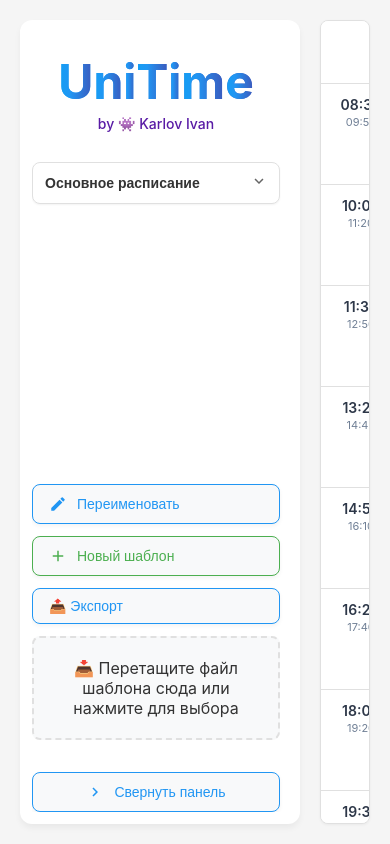
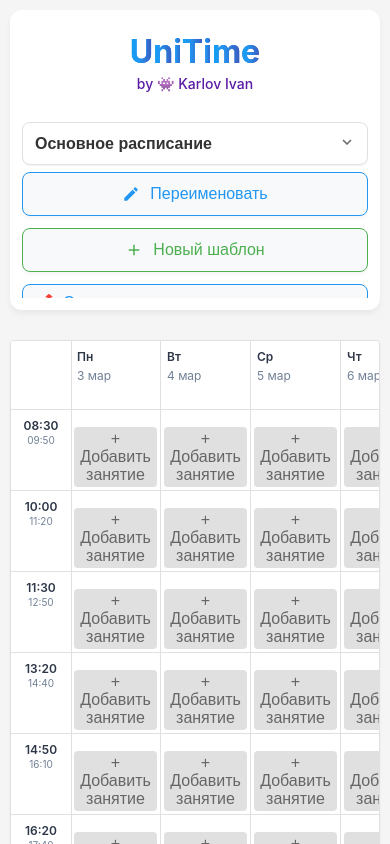
Before and after one commit to DaEtoJostka/unitime, a React (Vite) app: page / in a window 390 px wide. Built offline with nearby package versions, Linux system fonts and the light colour scheme.

Commit message:
Enhance responsive design across components for mobile devices, including adjustments to padding, font sizes, and layout in App, CourseBlock, CourseForm, Timetable, and global styles. Introduce a useMediaQuery hook for better media query handling.

```diff
--- a/src/App.tsx
+++ b/src/App.tsx
@@ -9,12 +9,19 @@ import { v4 as uuidv4 } from 'uuid';
 import { MdEdit, MdAdd, MdDelete, MdChevronLeft, MdChevronRight } from 'react-icons/md';
 import { SelectNative } from './components/ui/select-native';
 
-const AppContainer = styled.div`
+const AppContainer = styled.div<{ isSidebarCollapsed?: boolean }>`
   max-width: 100%;
   margin: 0;
   padding: 20px;
   display: flex;
   gap: 20px;
+
+  @media (max-width: 768px) {
+    flex-direction: column;
+    padding: 10px;
+    gap: 10px;
+    padding-top: ${props => props.isSidebarCollapsed ? '74px' : '10px'};
+  }
 `;
 
 const LogoArea = styled.div`
@@ -26,6 +33,12 @@ const LogoArea = styled.div`
   margin-bottom: 20px;
   gap: 0px;
   padding-top: 20px;
+
+  @media (max-width: 768px) {
+    height: 120px;
+    margin-bottom: 10px;
+    padding-top: 10px;
+  }
 `;
 
 const LogoText = styled.div`
@@ -81,6 +94,10 @@ const LogoText = styled.div`
     animation: colorFlow 60s linear infinite;
     text-shadow: 0 0 10px rgba(106, 13, 173, 0.3);
   }
+
+  @media (max-width: 768px) {
+    font-size: 32px;
+  }
 `;
 
 const LogoLetter = styled.span<{ index: number; isAnimating: boolean }>`
@@ -127,6 +144,23 @@ const SidebarContainer = styled.div<{ collapsed: boolean }>`
   &:hover {
     box-shadow: 0 6px 12px rgba(0, 0, 0, 0.08);
   }
+
+  @media (max-width: 768px) {
+    width: ${props => props.collapsed ? '100%' : '100%'};
+    height: ${props => props.collapsed ? '64px' : 'auto'};
+    max-height: ${props => props.collapsed ? '64px' : '300px'};
+    flex-direction: ${props => props.collapsed ? 'row' : 'column'};
+    align-items: ${props => props.collapsed ? 'center' : 'flex-start'};
+    justify-content: ${props => props.collapsed ? 'flex-end' : 'flex-start'};
+    position: ${props => props.collapsed ? 'fixed' : 'relative'};
+    top: ${props => props.collapsed ? '0' : 'auto'};
+    left: 0;
+    right: 0;
+    z-index: ${props => props.collapsed ? '10' : '1'};
+    padding: ${props => props.collapsed ? '6px 12px' : '12px'};
+    border-radius: ${props => props.collapsed ? '0 0 12px 12px' : '12px'};
+    margin: ${props => props.collapsed ? '0' : '0 0 10px 0'};
+  }
 `;
 
 const SidebarContent = styled.div<{ collapsed: boolean }>`
@@ -159,6 +193,14 @@ const SidebarContent = styled.div<{ collapsed: boolean }>`
   &::-webkit-scrollbar-thumb:hover {
     background: #ccc;
   }
+
+  @media (max-width: 768px) {
+    transform: ${props => props.collapsed ? 'translateY(-20px)' : 'translateY(0)'};
+    padding-right: 0;
+    overflow-y: auto;
+    height: 100%;
+    width: 100%;
+  }
 `;
 
 const ActionButtonsContainer = styled.div`
@@ -173,6 +215,10 @@ const ActionButtonsContainer = styled.div`
 const MainContent = styled.div`
   flex: 1;
   min-width: 0;
+
+  @media (max-width: 768px) {
+    width: 100%;
+  }
 `;
 
 const Modal = styled.div`
@@ -197,6 +243,13 @@ const ModalContent = styled.div`
   max-height: 90vh;
   overflow-y: auto;
   box-shadow: 0 2px 10px rgba(0, 0, 0, 0.1);
+
+  @media (max-width: 768px) {
+    width: 90%;
+    max-width: none;
+    padding: 15px;
+    max-height: 80vh;
+  }
 `;
 
 const ActionButton = styled.button<{ variant: 'primary' | 'success' | 'danger' }>`
@@ -241,6 +294,13 @@ const ActionButton = styled.button<{ variant: 'primary' | 'success' | 'danger' }
   svg {
     font-size: 18px;
     color: inherit;
+  }
+
+  @media (max-width: 768px) {
+    padding: 12px;
+    min-height: 44px;
+    font-size: 16px;
+    justify-content: center;
   }
 `;
 
@@ -355,6 +415,24 @@ const SidebarToggleButton = styled.button<{ collapsed?: boolean }>`
     transition: transform 0.3s cubic-bezier(0.4, 0, 0.2, 1);
     transform: ${props => props.collapsed ? 'rotate(0deg)' : 'rotate(180deg)'};
     color: #2196f3;
+  }
+
+  @media (max-width: 768px) {
+    width: ${props => props.collapsed ? '52px' : '100%'};
+    height: 52px;
+    min-height: 52px;
+    min-width: ${props => props.collapsed ? '52px' : 'auto'};
+    padding: ${props => props.collapsed ? '10px' : '12px'};
+    margin: 0;
+
+    svg {
+      transform: ${props => props.collapsed ? 'rotate(90deg)' : 'rotate(-90deg)'};
+      font-size: 28px;
+    }
+
+    .toggle-text {
+      display: none;
+    }
   }
 `;
 
@@ -659,7 +737,7 @@ export const App: React.FC = () => {
   };
 
   return (
-    <AppContainer>
+    <AppContainer isSidebarCollapsed={isSidebarCollapsed}>
       <SidebarContainer collapsed={isSidebarCollapsed}>
         <SidebarContent collapsed={isSidebarCollapsed}>
           {!isSidebarCollapsed && (
@@ -806,7 +884,7 @@ export const App: React.FC = () => {
                   collapsed={false}
                   onClick={() => setIsSidebarCollapsed(!isSidebarCollapsed)}
                 >
-                  <MdChevronLeft /> Свернуть панель
+                  <MdChevronLeft /> <span className="toggle-text">Свернуть панель</span>
                 </SidebarToggleButton>
               </ActionButtonsContainer>
             </>
@@ -816,7 +894,6 @@ export const App: React.FC = () => {
           <SidebarToggleButton
             collapsed={true}
             onClick={() => setIsSidebarCollapsed(!isSidebarCollapsed)}
-            style={{ marginTop: 'auto' }}
           >
             <MdChevronRight />
           </SidebarToggleButton>
--- a/src/components/CourseBlock.tsx
+++ b/src/components/CourseBlock.tsx
@@ -36,6 +36,21 @@ const CourseWrapper = styled.div<{ type: string; isDragging: boolean }>`
     transform: ${props => props.isDragging ? 'none' : 'scale(1.02)'};
     box-shadow: ${props => props.isDragging ? 'none' : '0 2px 5px rgba(0,0,0,0.1)'};
   }
+
+  @media (max-width: 768px) {
+    padding: 6px;
+    font-size: 0.8em;
+
+    /* Make tap targets larger for mobile */
+    &:active {
+      background: ${props =>
+        props.type === 'lecture' ? '#ffcdd2' :
+        props.type === 'lab' ? 'rgba(19, 164, 236, 0.2)' :
+        props.type === 'practice' ? 'rgba(19, 109, 236, 0.2)' :
+        props.type === 'exam' ? '#ffe0b2' :
+        '#e1bee7'};
+    }
+  }
 `;
 
 const CourseTitle = styled.div`
@@ -52,6 +67,14 @@ const CourseTitle = styled.div`
   white-space: normal;
   line-height: 1.3;
   max-height: 2.6em;
+
+  @media (max-width: 768px) {
+    font-size: 0.95em;
+    margin-bottom: 2px;
+    line-height: 1.2;
+    -webkit-line-clamp: 1;
+    max-height: 1.2em;
+  }
 `;
 
 const CourseInfo = styled.div`
@@ -62,6 +85,11 @@ const CourseInfo = styled.div`
   overflow: hidden;
   text-overflow: ellipsis;
   line-height: 1.4;
+
+  @media (max-width: 768px) {
+    font-size: 0.8em;
+    line-height: 1.2;
+  }
 `;
 
 interface CourseBlockProps {
--- a/src/components/CourseForm.tsx
+++ b/src/components/CourseForm.tsx
@@ -3,25 +3,62 @@ import { Course, CourseType } from '../types/course';
 import { TimeSlot } from '../types/timeSlots';
 import styled from 'styled-components';
 
+// Add a useMediaQuery hook
+const useMediaQuery = (query: string) => {
+  const [matches, setMatches] = useState(
+    () => window.matchMedia(query).matches
+  );
+
+  useEffect(() => {
+    const mediaQuery = window.matchMedia(query);
+    const handler = (e: MediaQueryListEvent) => {
+      setMatches(e.matches);
+    };
+
+    mediaQuery.addEventListener('change', handler);
+    return () => {
+      mediaQuery.removeEventListener('change', handler);
+    };
+  }, [query]);
+
+  return matches;
+};
+
 const FormContainer = styled.div`
   padding: 20px;
+
+  @media (max-width: 768px) {
+    padding: 15px 10px;
+  }
 `;
 
 const Form = styled.form`
   display: flex;
   flex-direction: column;
   gap: 15px;
+
+  @media (max-width: 768px) {
+    gap: 12px;
+  }
 `;
 
 const FormGroup = styled.div`
   display: flex;
   flex-direction: column;
   gap: 5px;
+
+  @media (max-width: 768px) {
+    gap: 4px;
+  }
 `;
 
 const Label = styled.label`
   font-weight: 500;
   color: #333;
+
+  @media (max-width: 768px) {
+    font-size: 14px;
+  }
 `;
 
 const Input = styled.input`
@@ -33,6 +70,11 @@ const Input = styled.input`
   &:focus {
     outline: none;
     border-color: #2196f3;
+  }
+
+  @media (max-width: 768px) {
+    padding: 10px;
+    font-size: 16px; /* Prevent auto-zoom on iOS */
   }
 `;
 
@@ -81,6 +123,14 @@ const Button = styled.button`
     cursor: not-allowed;
     transform: none;
   }
+
+  @media (max-width: 768px) {
+    padding: 12px;
+    min-height: 44px;
+    font-size: 16px;
+    justify-content: center;
+    width: 100%;
+  }
 `;
 
 const DeleteButton = styled(Button)`
@@ -94,6 +144,11 @@ const DeleteButton = styled(Button)`
     transform: translateY(-1px);
     box-shadow: 0 4px 8px rgba(0, 0, 0, 0.1);
   }
+
+  @media (max-width: 768px) {
+    margin-left: 0;
+    margin-top: 10px;
+  }
 `;
 
 const DuplicateButton = styled(Button)`
@@ -106,6 +161,11 @@ const DuplicateButton = styled(Button)`
     background: #45a049;
     transform: translateY(-1px);
     box-shadow: 0 4px 8px rgba(0, 0, 0, 0.1);
+  }
+
+  @media (max-width: 768px) {
+    margin-left: 0;
+    margin-top: 10px;
   }
 `;
 
@@ -135,6 +195,11 @@ const SelectButton = styled.button`
   display: flex;
   align-items: center;
   gap: 6px;
+
+  @media (max-width: 768px) {
+    padding: 10px;
+    font-size: 16px; /* Prevent auto-zoom on iOS */
+  }
 `;
 
 const OptionsList = styled.div<{ isOpen: boolean }>`
@@ -148,6 +213,11 @@ const OptionsList = styled.div<{ isOpen: boolean }>`
   box-shadow: 0 2px 8px rgba(0,0,0,0.1);
   display: ${props => props.isOpen ? 'block' : 'none'};
   z-index: 100;
+
+  @media (max-width: 768px) {
+    max-height: 200px;
+    overflow-y: auto;
+  }
 `;
 
 const OptionItem = styled.div<{ isSelected: boolean }>`
@@ -189,6 +259,7 @@ export const CourseForm: React.FC<CourseFormProps> = ({
   });
 
   const [isSelectOpen, setIsSelectOpen] = useState(false);
+  const isMobile = useMediaQuery('(max-width: 768px)');
 
   useEffect(() => {
     if (timeSlot && dayIndex !== undefined) {
@@ -297,7 +368,13 @@ export const CourseForm: React.FC<CourseFormProps> = ({
           />
         </FormGroup>
 
-        <div style={{ display: 'flex', gap: '10px', marginTop: '10px', alignItems: 'center' }}>
+        <div style={{
+          display: 'flex',
+          gap: '10px',
+          marginTop: '10px',
+          flexDirection: isMobile ? 'column' : 'row',
+          alignItems: isMobile ? 'stretch' : 'center'
+        }}>
           <Button type="submit">
             {course ? 'Сохранить' : 'Добавить'}
           </Button>
--- a/src/components/Timetable.tsx
+++ b/src/components/Timetable.tsx
@@ -21,8 +21,11 @@ const TimetableContainer = styled.div`
   height: calc(100vh - 40px);
   min-height: 600px;
 
-  @media (min-width: 768px) {
-    margin: 0;
+  @media (max-width: 768px) {
+    height: calc(100vh - 20px);
+    min-height: 500px;
+    border-radius: 4px;
+    margin-top: 10px;
   }
 `;
 
@@ -32,6 +35,13 @@ const TableWrapper = styled.div`
   overflow: auto;
   height: 100%;
   width: 100%;
+
+  -webkit-overflow-scrolling: touch; /* For smooth scrolling on iOS */
+
+  @media (max-width: 768px) {
+    /* Make scrolling smoother on mobile */
+    scroll-behavior: smooth;
+  }
 `;
 
 const Header = styled.div`
@@ -43,6 +53,10 @@ const Header = styled.div`
   position: sticky;
   top: 0;
   z-index: 2;
+
+  @media (max-width: 768px) {
+    grid-template-columns: minmax(60px, 80px) repeat(6, minmax(90px, 1fr));
+  }
 `;
 
 const HeaderCell = styled.div<{ $isCurrent?: boolean; $isFirstDay?: boolean }>`
@@ -88,6 +102,13 @@ const HeaderCell = styled.div<{ $isCurrent?: boolean; $isFirstDay?: boolean }>`
       background: #2196f3;
     }
   `}
+
+  @media (max-width: 768px) {
+    padding: 8px 6px;
+    font-size: clamp(12px, 3vw, 14px);
+    min-width: 90px;
+    gap: 2px;
+  }
 `;
 
 const RowsWrapper = styled.div`
@@ -107,6 +128,10 @@ const TimeSlotRow = styled.div`
   &:last-child {
     border-bottom: none;
     margin-bottom: 0;
+  }
+
+  @media (max-width: 768px) {
+    grid-template-columns: minmax(60px, 80px) repeat(6, minmax(90px, 1fr));
   }
 `;
 
@@ -151,6 +176,10 @@ const BreakRow = styled.div`
   background-color:rgb(255, 255, 255);
   border-bottom: 1px solid #e0e0e0;
   padding: 0;
+
+  @media (max-width: 768px) {
+    grid-template-columns: minmax(60px, 80px) repeat(6, minmax(90px, 1fr));
+  }
 `;
 
 const TimeCell = styled.div<{ $isCurrent?: boolean }>`
@@ -181,6 +210,20 @@ const TimeCell = styled.div<{ $isCurrent?: boolean }>`
     display: block;
     font-size: clamp(11px, 1.1vw, 12px);
     color: ${props => props.$isCurrent ? '#2196f3' : '#718096'};
+  }
+
+  @media (max-width: 768px) {
+    padding: 8px 6px;
+    min-width: 60px;
+
+    .start-time {
+      font-size: clamp(12px, 3vw, 14px);
+      margin-bottom: 1px;
+    }
+
+    .end-time {
+      font-size: clamp(10px, 2.5vw, 11px);
+    }
   }
 `;
 
@@ -227,6 +270,17 @@ const CoursesContainer = styled.div<{ $isCurrent?: boolean; $isFirstDay?: boolea
   &.can-drop {
     background: #e3f2fd;
   }
+
+  @media (max-width: 768px) {
+    min-width: 90px;
+    min-height: 80px;
+    padding: 3px;
+    gap: 3px;
+
+    &:hover {
+      padding-bottom: 30px;
+    }
+  }
 `;
 
 const AddButton = styled.button`
@@ -248,6 +302,18 @@ const AddButton = styled.button`
 
   &:hover {
     background: #d0d0d0;
+  }
+
+  @media (max-width: 768px) {
+    font-size: 0.7em;
+    padding: 3px 6px;
+    width: calc(100% - 6px);
+    left: 3px;
+    bottom: 3px;
+
+    /* Make the add button always visible on touch devices */
+    opacity: 1;
+    visibility: visible;
   }
 `;
 
--- a/src/index.tsx
+++ b/src/index.tsx
@@ -15,6 +15,24 @@ const GlobalStyle = createGlobalStyle`
       Ubuntu, Cantarell, 'Open Sans', 'Helvetica Neue', sans-serif;
     background-color: #f5f5f5;
     color: #333;
+    -webkit-tap-highlight-color: transparent;
+  }
+
+  /* Improve touch handling */
+  @media (max-width: 768px) {
+    html, body {
+      overflow-x: hidden;
+      position: relative;
+      height: 100%;
+    }
+
+    input, button, select, textarea {
+      font-size: 16px !important; /* Prevent iOS zoom on focus */
+    }
+
+    button {
+      touch-action: manipulation;
+    }
   }
 `;
 
```
